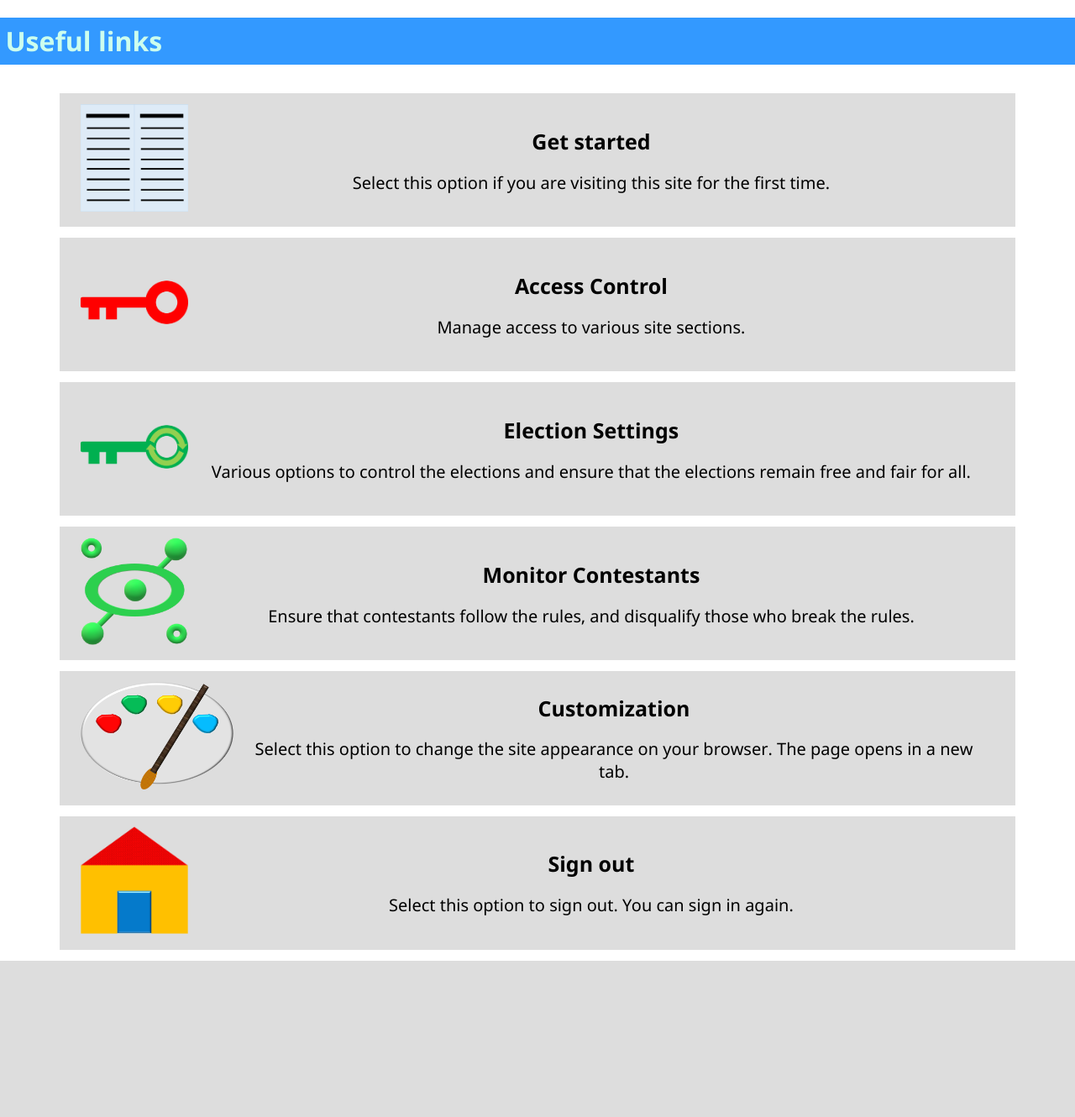
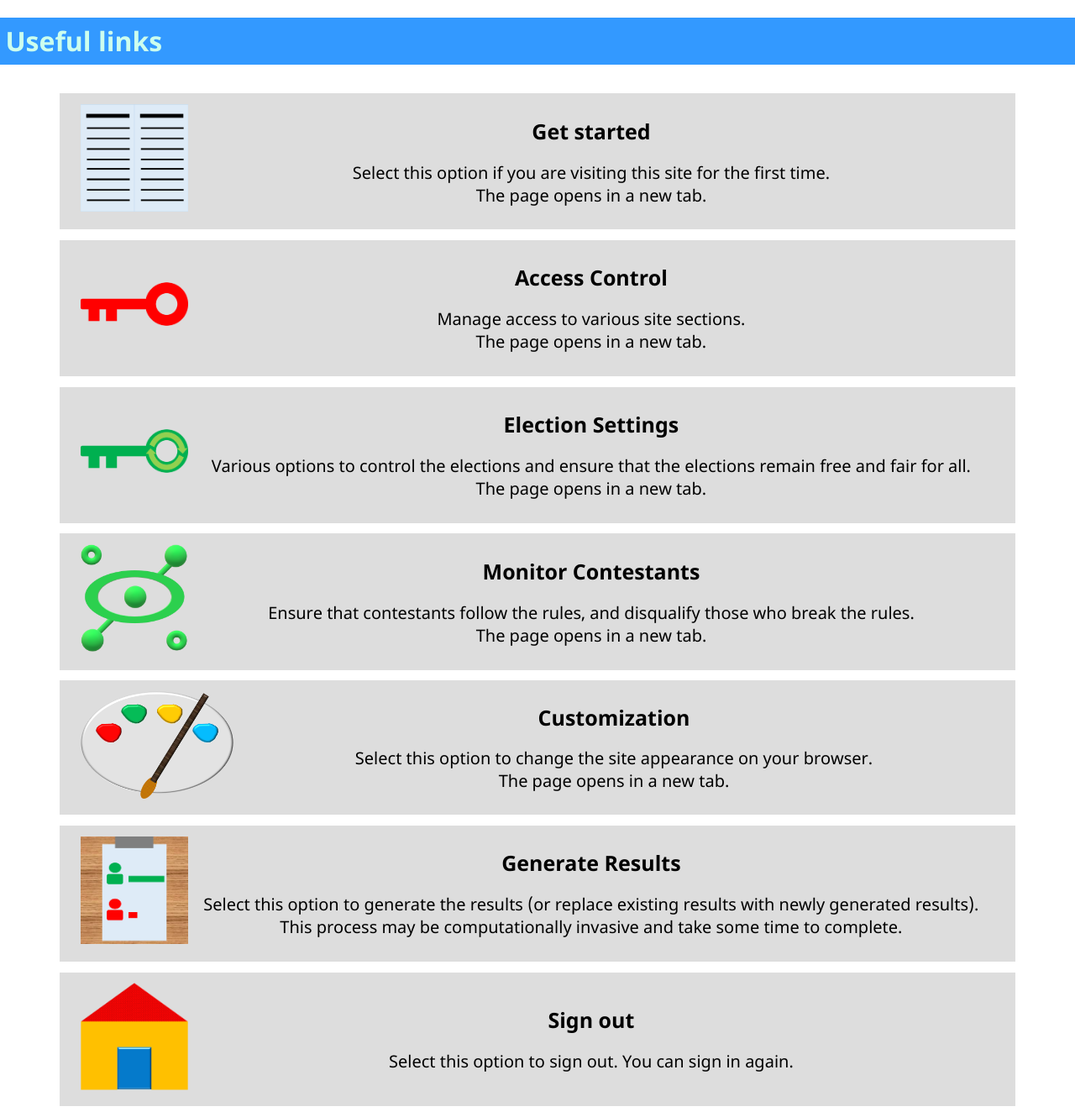
Before and after one commit to BurraAbhishek/VirtualElections_v2, a Django app: template templates/modzone/mainmenu.html in a window 1280 px wide. Shown: the part 64-1394 px from the top of the page at 84% size. Before the commit the page ends 1208 px from the top, so only its background shows below. Run offline with Django 4.2, Linux system fonts and the light colour scheme; the template is opened without the code that fills it, so the values that code supplies are empty.

Commit message:
provision: Allow site admins to recompute results

```diff
--- a/templates/modzone/mainmenu.html
+++ b/templates/modzone/mainmenu.html
@@ -34,6 +34,8 @@
                     <div class="flex-links-description">
                         Select this option if you are visiting this site for the
                         first time.
+                        <br />
+                        The page opens in a new tab.
                     </div>
                 </div>
             </a>
@@ -48,6 +50,8 @@
                     <div class="flex-links-title">Access Control</div>
                     <div class="flex-links-description">
                         Manage access to various site sections.
+                        <br />
+                        The page opens in a new tab.
                     </div>
                 </div>
             </a>
@@ -63,6 +67,8 @@
                     <div class="flex-links-description">
                         Various options to control the elections and ensure that
                         the elections remain free and fair for all.
+                        <br />
+                        The page opens in a new tab.
                     </div>
                 </div>
             </a>
@@ -78,6 +84,8 @@
                     <div class="flex-links-description">
                         Ensure that contestants follow the rules, and disqualify
                         those who break the rules.
+                        <br />
+                        The page opens in a new tab.
                     </div>
                 </div>
             </a>
@@ -92,7 +100,27 @@
                     <div class="flex-links-title">Customization</div>
                     <div class="flex-links-description">
                         Select this option to change the site appearance on your
-                        browser. The page opens in a new tab.
+                        browser.
+                        <br />
+                        The page opens in a new tab.
+                    </div>
+                </div>
+            </a>
+            <a class="flex-links" href="/modzone/recompute/">
+                <div class="flex-links-icon-div">
+                    <img
+                        class="flex-links-icon"
+                        src="{% static '/images/results.png' %}"
+                    />
+                </div>
+                <div class="flexbar">
+                    <div class="flex-links-title">Generate Results</div>
+                    <div class="flex-links-description">
+                        Select this option to generate the results (or replace
+                        existing results with newly generated results).
+                        <br />
+                        This process may be computationally invasive and take
+                        some time to complete.
                     </div>
                 </div>
             </a>
@@ -110,30 +138,6 @@
                     </div>
                 </div>
             </a>
-            <!-- TEMPORARY LINKS CONTAINER BEGINS -->
-            <!--
-            <a
-                class="flex-links"
-                href="../db/setup/dbsetup.php"
-                target="_blank"
-            >
-                <div class="flex-links-icon-div">
-                    <img
-                        class="flex-links-icon"
-                        src="../public/images/dbaddition.png"
-                    />
-                </div>
-                <div class="flexbar">
-                    <div class="flex-links-title">
-                        Create a new election database
-                    </div>
-                    <div class="flex-links-description">
-                        Select this option to instantly create a new database.
-                    </div>
-                </div>
-            </a>
-        -->
-            <!-- TEMPORARY LINKS CONTAINER ENDS -->
         </div>
     </body>
 </html>
```
